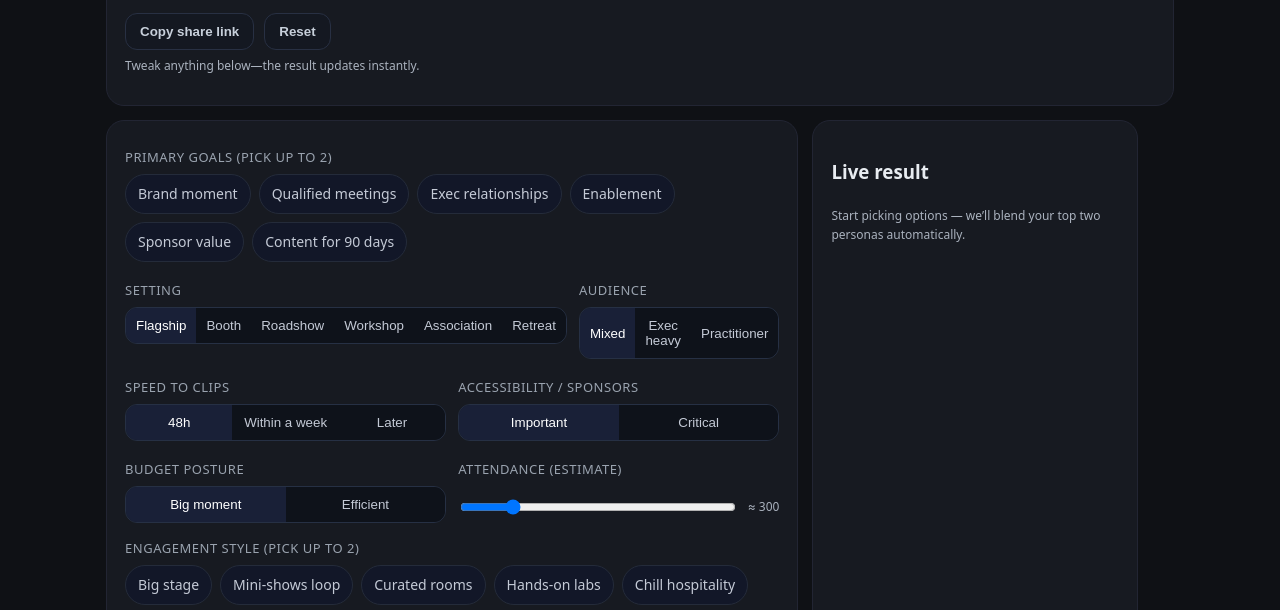
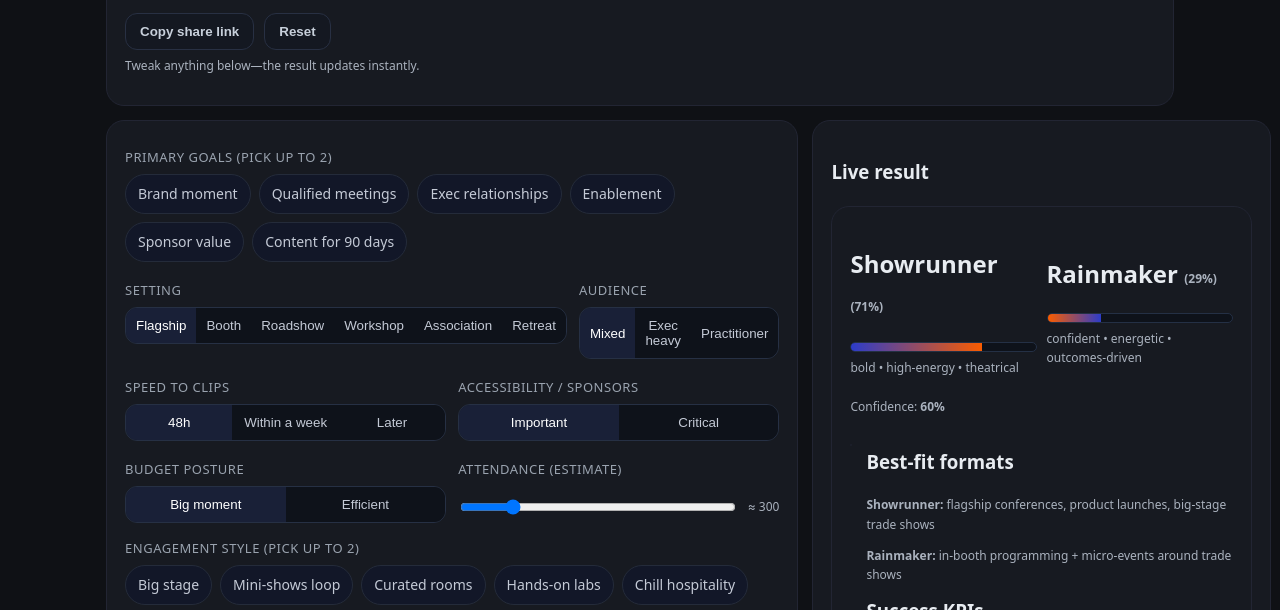
Before and after one commit to snoekjamieleigh-maker/event-persona-quiz, a plain HTML site: page index.html in a window 1280 px wide. Shown: the part 172-782 px from the top of the page. Drawn offline with Linux system fonts and the light colour scheme; placeholder pictures from the web are drawn by us.

Commit message:
Update index.html

```diff
--- a/index.html
+++ b/index.html
@@ -199,7 +199,7 @@ function score(state){
   addScore(s, W.speed[state.speed]);
   addScore(s, W.access[state.access]);
   addScore(s, W.budget[state.budget]);
-  addScore(s, W.sales[state.sales]));
+  addScore(s, W.sales[state.sales]); /* <-- fixed line */
   state.eng.forEach(e=> addScore(s, W.eng[e]));
   addScore(s, W.attendance(state.att));
   return s;
```
